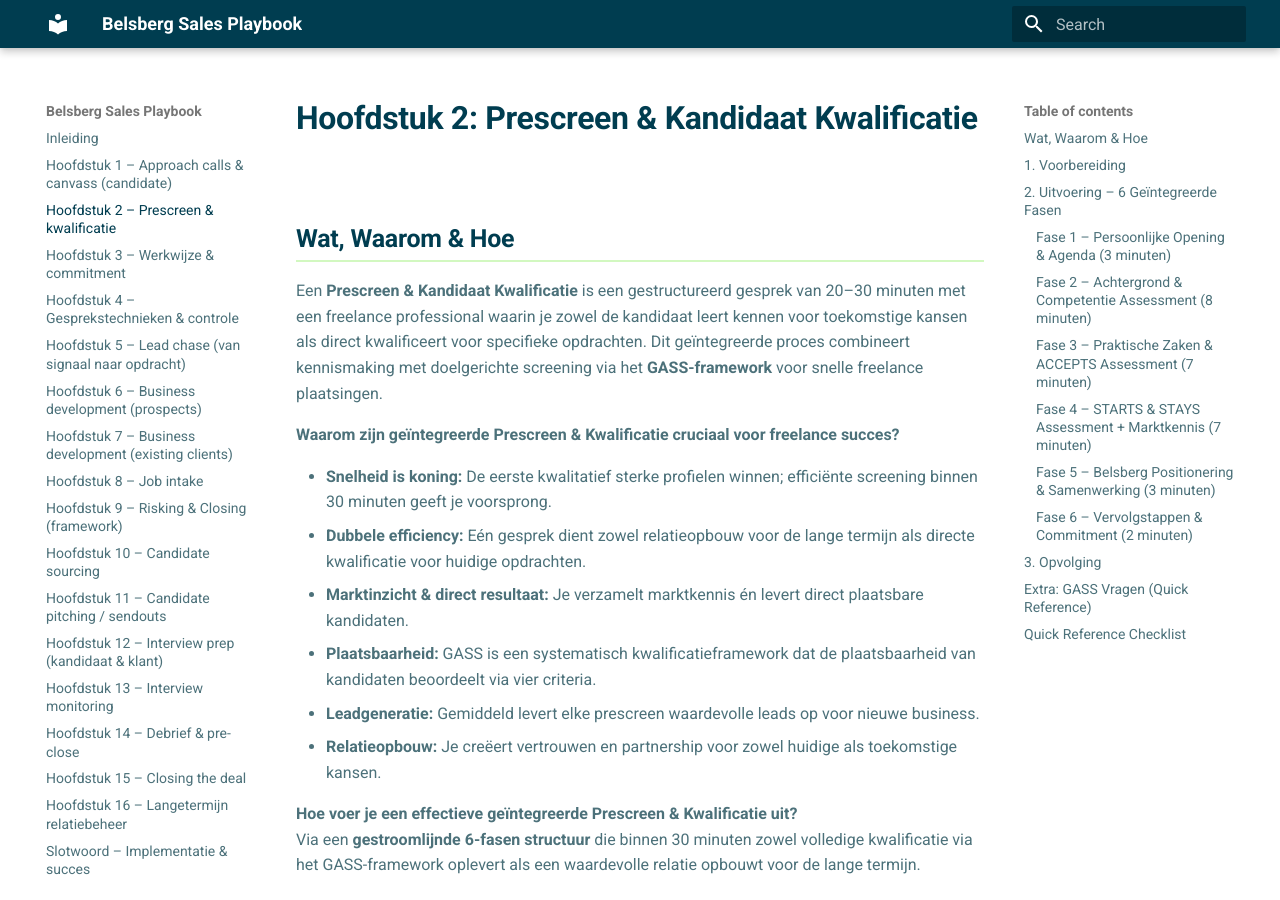
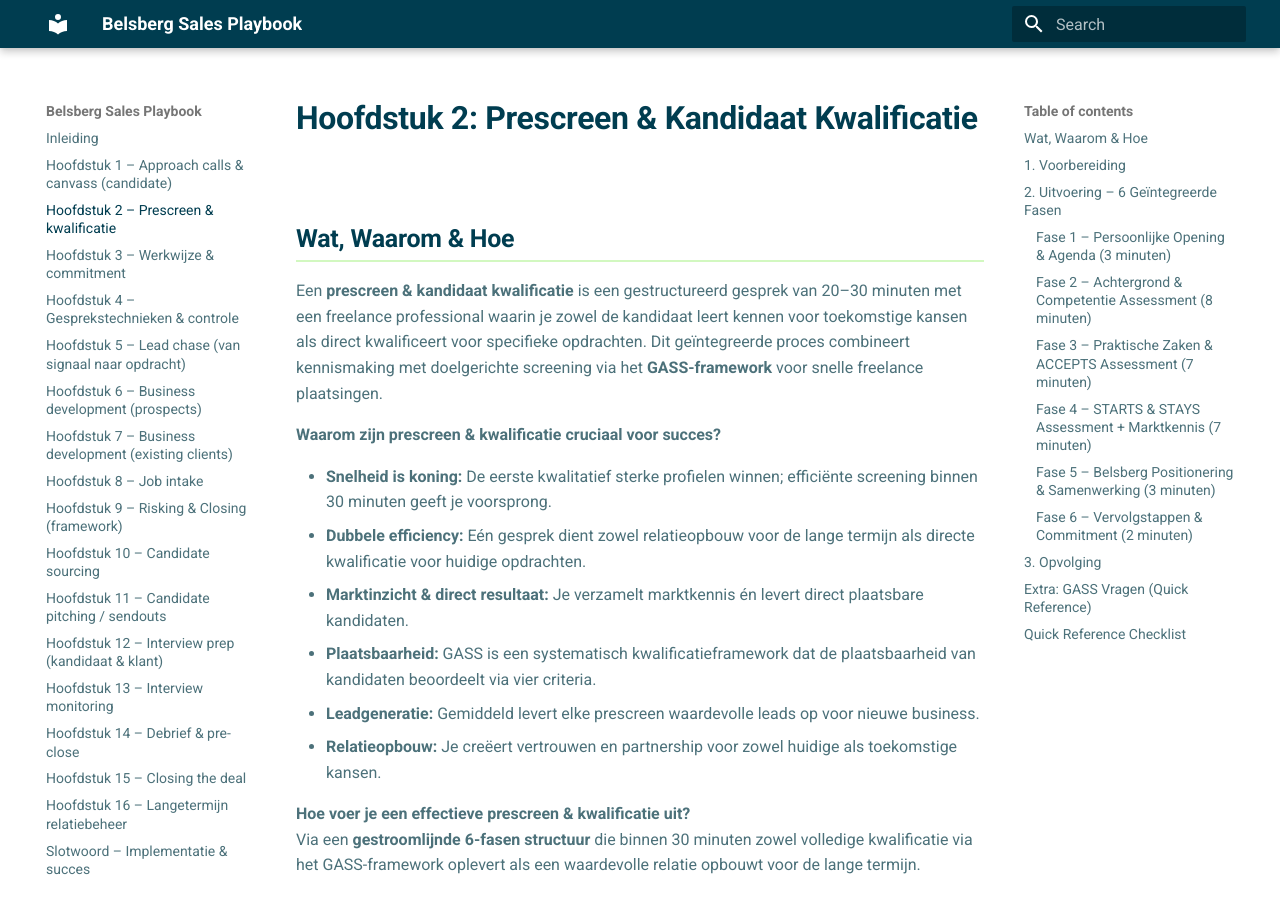
Before and after one commit to Kaap11/belsberg_playbook_webversie, an MkDocs documentation site: the page built from docs/hoofdstuk-2-prescreen-kandidaat-kwalificatie.md, in a window 1280 px wide and 900 px high. Built offline with MkDocs 1.6.1 and Material for MkDocs 9.7.7, drawn with Linux system fonts in a browser that asks for light colours.

Commit message:
Hoofdletters h2

```diff
--- a/docs/hoofdstuk-2-prescreen-kandidaat-kwalificatie.md
+++ b/docs/hoofdstuk-2-prescreen-kandidaat-kwalificatie.md
@@ -2,9 +2,9 @@
 
 ## **Wat, Waarom & Hoe**
 
-Een **Prescreen & Kandidaat Kwalificatie** is een gestructureerd gesprek van 20–30 minuten met een freelance professional waarin je zowel de kandidaat leert kennen voor toekomstige kansen als direct kwalificeert voor specifieke opdrachten. Dit geïntegreerde proces combineert kennismaking met doelgerichte screening via het **GASS-framework** voor snelle freelance plaatsingen.
+Een **prescreen & kandidaat kwalificatie** is een gestructureerd gesprek van 20–30 minuten met een freelance professional waarin je zowel de kandidaat leert kennen voor toekomstige kansen als direct kwalificeert voor specifieke opdrachten. Dit geïntegreerde proces combineert kennismaking met doelgerichte screening via het **GASS-framework** voor snelle freelance plaatsingen.
 
-**Waarom zijn geïntegreerde Prescreen & Kwalificatie cruciaal voor freelance succes?**
+**Waarom zijn prescreen & kwalificatie cruciaal voor succes?**
 
 - **Snelheid is koning:** De eerste kwalitatief sterke profielen winnen; efficiënte screening binnen 30 minuten geeft je voorsprong.
 - **Dubbele efficiency:** Eén gesprek dient zowel relatieopbouw voor de lange termijn als directe kwalificatie voor huidige opdrachten.
@@ -13,7 +13,7 @@
 - **Leadgeneratie:** Gemiddeld levert elke prescreen waardevolle leads op voor nieuwe business.
 - **Relatieopbouw:** Je creëert vertrouwen en partnership voor zowel huidige als toekomstige kansen.
 
-**Hoe voer je een effectieve geïntegreerde Prescreen & Kwalificatie uit?**
+**Hoe voer je een effectieve prescreen & kwalificatie uit?**
 Via een **gestroomlijnde 6-fasen structuur** die binnen 30 minuten zowel volledige kwalificatie via het GASS-framework oplevert als een waardevolle relatie opbouwt voor de lange termijn.
 
 ---
```
Also changed, not shown: 1 other file.
